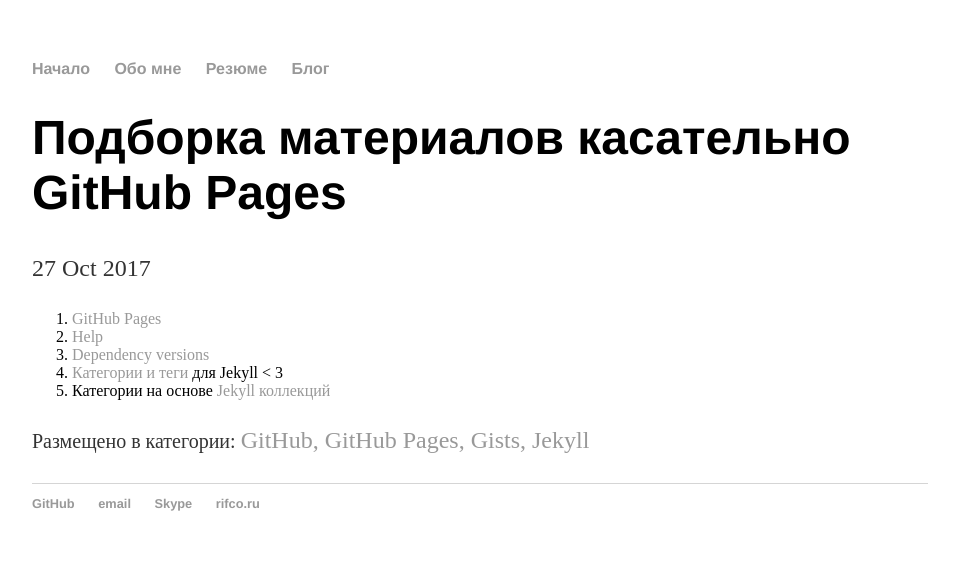
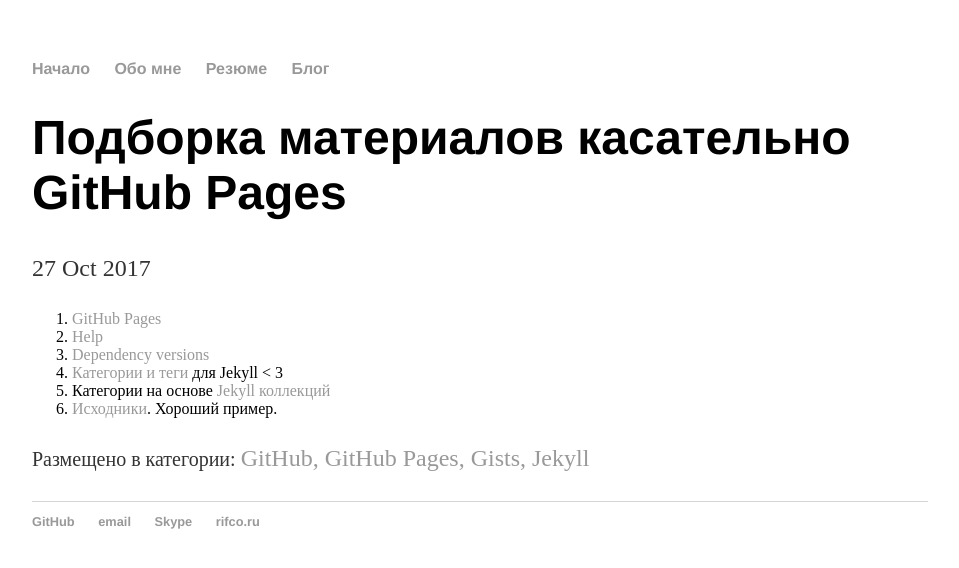
Before and after one commit to komstin/komstin.github.io, a Jekyll site: the page built from _posts/2017-10-27-Подборка-материалов-касательно-GitHub-Pages.md, in a window 1280 px wide. Shown: the top 568 px of the page, without its empty margins (160-1119 px from the left). Built offline with Jekyll 4.4.1, drawn with Linux system fonts in a browser that asks for light colours.

Commit message:
Update 2017-10-27-Подборка-материалов-касательно-GitHub-Pages.md

```diff
--- a/_posts/2017-10-27-Подборка-материалов-касательно-GitHub-Pages.md
+++ b/_posts/2017-10-27-Подборка-материалов-касательно-GitHub-Pages.md
@@ -10,3 +10,4 @@
 3. [Dependency versions](https://pages.github.com/versions/)
 4. [Категории и теги](http://www.minddust.com/post/tags-and-categories-on-github-pages/) для Jekyll < 3
 5. Категории на основе [Jekyll коллекций](http://www.minddust.com/post/alternative-tags-and-categories-on-github-pages/)
+6. [Исходники](https://github.com/minddust/minddust.github.io). Хороший пример.
```
